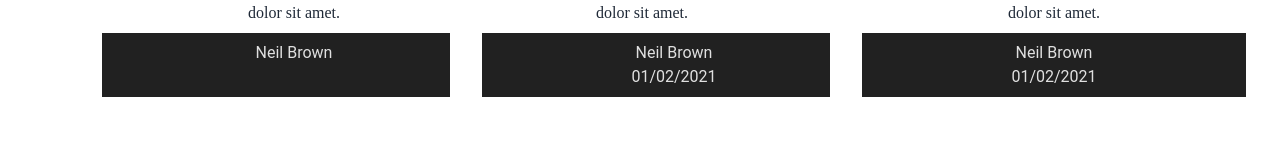
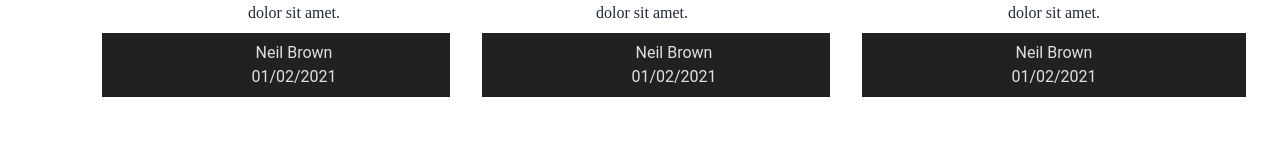
Before and after one commit to sakirmohammad775/Hotel-Management-Client, a React (Vite) app: page / in a window 1280 px wide. Shown: the part 1710-1865 px from the top of the page. Built offline with nearby package versions, Linux system fonts and the light colour scheme; no server answers.

Commit message:
add neil arci

```diff
--- a/src/Pages/Home/Testimonials/Testimonials.jsx
+++ b/src/Pages/Home/Testimonials/Testimonials.jsx
@@ -20,7 +20,7 @@ const Testimonials = () => {
                         <p className="text-wrap text-center w-80 mx-8 font-serif ">Lorem ipsum dolor, sit amet consectetur adipisicing elit. Voluptatem cumque est adipisci iusto corrupti aperiam id nemo enim natus odio, magni reprehenderit et rem nihil, Lorem ipsum dolor sit amet.</p>
                         <div className="bg-gray-900 w-96 h-16 pt-2">
                             <h3 className="text-gray-300 text-center">Neil Brown</h3>
-
+                            <p className="text-gray-300 text-center">01/02/2021</p>
                         </div>
                     </div>
                 </div>
```
